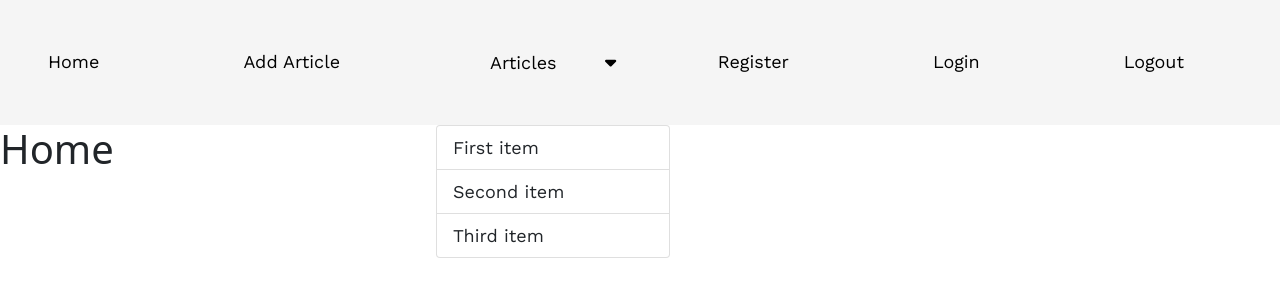
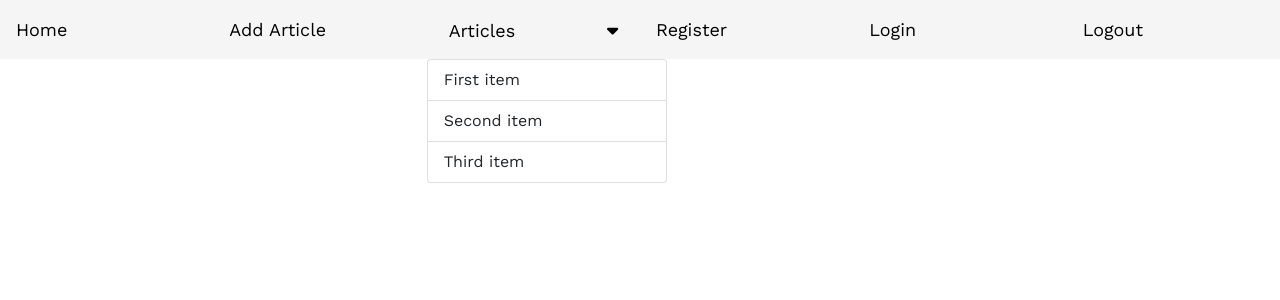
Before and after one commit to kaveh163/MERN-article, a React (Create React App) app in the folder client/: page / in a window 1280 px wide. Both pictures are taken after a click on the button "Articles". Shown: the top 300 px of the page. Built offline with nearby package versions, Linux system fonts and the light colour scheme.

Commit message:
Updated Layout

```diff
--- a/client/src/layout.module.css
+++ b/client/src/layout.module.css
@@ -1,9 +1,13 @@
+* {
+    box-sizing: border-box;
+}
 .link {
     text-decoration: none;
     color : black;
+    width: 100%;
 }
 nav {
-    height: 125px;
+    height: 59px;
 }
 nav.font {
     font-family: 'Work Sans', sans-serif;
@@ -21,11 +25,20 @@ button {
 .list {
     position: relative;
     background-color: whitesmoke;
+    height: 59px;
 
 }
 .fillItems {
     position:  absolute;
     left: 0;
     width: 100%;
-    top: 125px;
+    top: 59px;
 }
+.fillItems li {
+    font-family: 'Work Sans', sans-serif;
+    font-weight: 300;
+    font-size: 16px;
+}
+nav ul li {
+    width: 240px;
+}
--- a/client/src/pages/Home.js
+++ b/client/src/pages/Home.js
@@ -1,5 +1,6 @@
 const Home = () => {
-    return <h1>Home</h1>;
+    return <>
+    </>
   };
 
   export default Home;
--- a/client/src/pages/Layout.js
+++ b/client/src/pages/Layout.js
@@ -8,18 +8,18 @@ function Layout() {
   return (
     <>
       <nav className={`${styles.font} ${styles.navColor}`}>
-        <ul className="d-flex list-unstyled">
-          <li className="p-5 flex-fill">
+        <ul className="d-flex list-unstyled align-items-center">
+          <li className="p-3 flex-fill">
             <Link className={styles.link} to="/">
               Home
             </Link>
           </li>
-          <li className="p-5 flex-fill">
+          <li className="p-3 flex-fill">
             <Link className={styles.link} to="/article">
               Add Article
             </Link>
           </li>
-          <li className={`p-5 flex-fill ${styles.list}`}>
+          <li className={`p-3 flex-fill ${styles.list}`}>
             <button
               className="d-flex justify-content-between"
               onClick={() => setToggle(!toggle)}
@@ -31,23 +31,23 @@ function Layout() {
             </button>
             {toggle && (
               <ul className= {`list-group ${styles.fillItems}`}>
-                <li class="list-group-item">First item</li>
-                <li class="list-group-item">Second item</li>
-                <li class="list-group-item">Third item</li>
+                <li className="list-group-item">First item</li>
+                <li className="list-group-item">Second item</li>
+                <li className="list-group-item">Third item</li>
               </ul>
             )}
           </li>
-          <li className="p-5 flex-fill">
+          <li className="p-3 flex-fill">
             <Link className={styles.link} to="/register">
               Register
             </Link>
           </li>
-          <li className="p-5 flex-fill">
+          <li className="p-3 flex-fill">
             <Link className={styles.link} to="/login">
               Login
             </Link>
           </li>
-          <li className="p-5 flex-fill">
+          <li className="p-3 flex-fill">
             <a className={styles.link}>Logout</a>
           </li>
         </ul>
```
